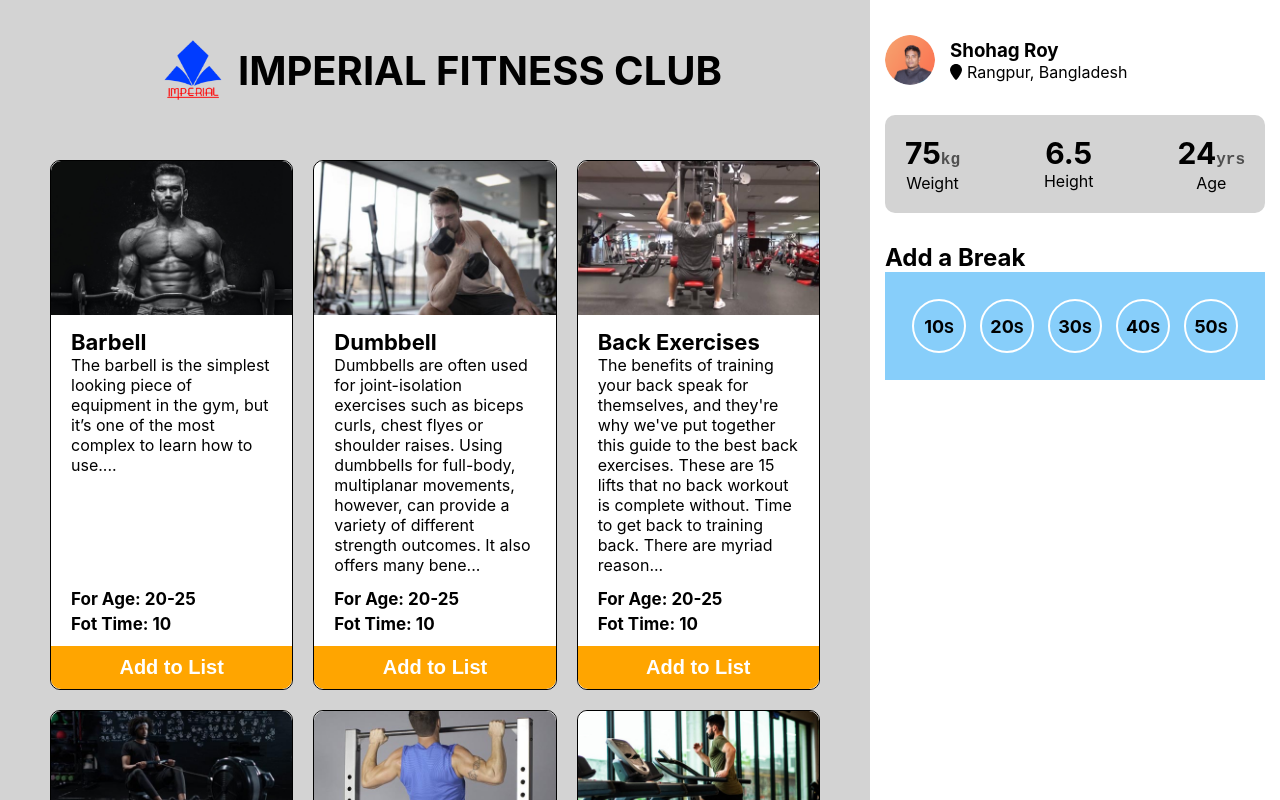
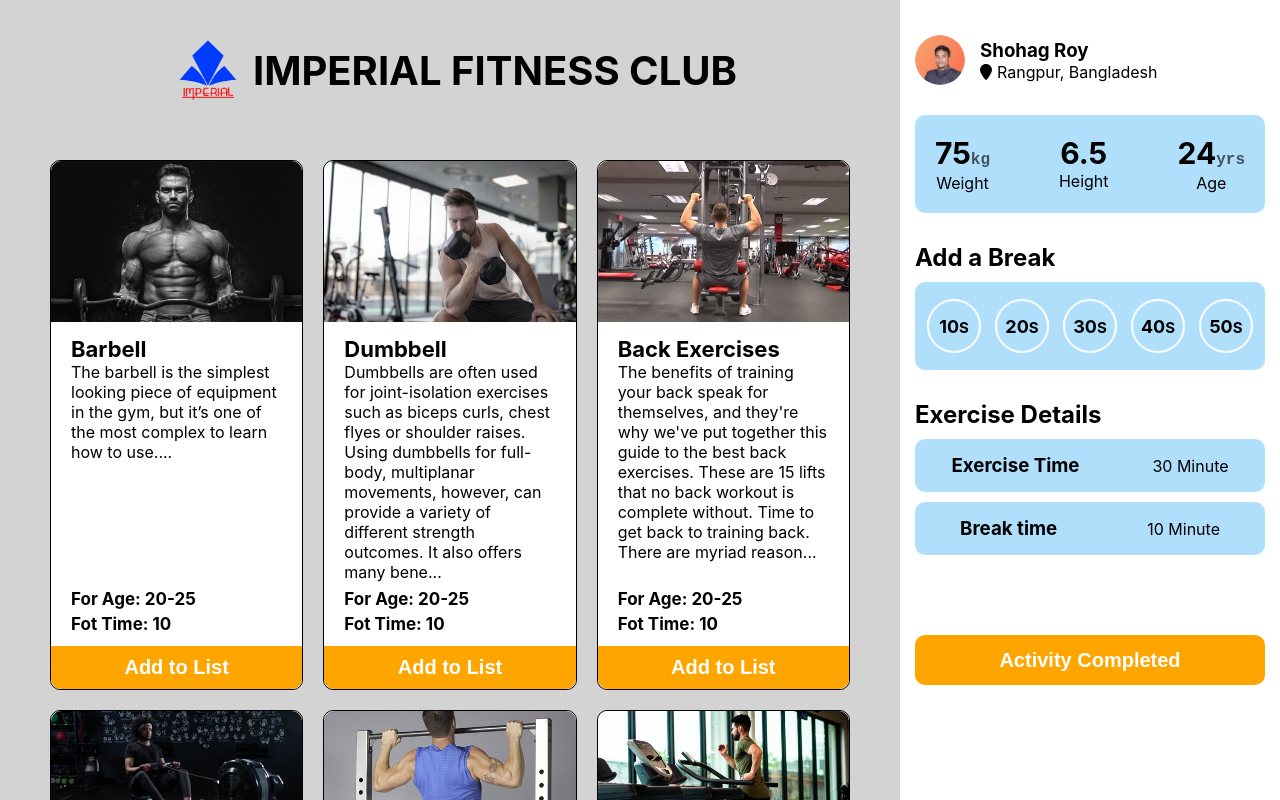
Before and after one commit to shohagroy/imperial-fitness-club, a React (Create React App) app: page / in a window 1280 px wide. Shown: the top 800 px of the page. Built offline with nearby package versions, Linux system fonts and the light colour scheme.

Commit message:
exercise detalis section added

```diff
--- a/src/components/AsideComponent/AsideComponent.css
+++ b/src/components/AsideComponent/AsideComponent.css
@@ -1,5 +1,7 @@
 
 
 .aside{
-    /* background-color: blue; */
+    height: 100vh;
+    position: sticky;
+    top: 0;
 }
--- a/src/components/AsideComponent/AsideComponent.js
+++ b/src/components/AsideComponent/AsideComponent.js
@@ -1,6 +1,7 @@
 import React from 'react';
 import './AsideComponent.css'
 import Break from './Break/Break';
+import Exercise from './Exercise/Exercise';
 import User from './User/User';
 
 
@@ -9,8 +10,7 @@ const AsideComponent = () => {
         <div className='aside'>
             <User/>
             <Break/>
-
-
+            <Exercise/>
         </div>
     );
 };
--- a/src/components/AsideComponent/Break/Break.css
+++ b/src/components/AsideComponent/Break/Break.css
@@ -6,13 +6,13 @@
 .break-button-container{
     display: flex;
     justify-content: space-around;
-    background-color: lightskyblue;
-    padding: 20px;
+    background-color: rgba(135, 206, 250, 0.653);
+    padding: 10px 5px;
+    border-radius: 10px;
+    margin-top: 10px;
 }
 
 .break-button-container button{
-    /* font-size: 18px; */
-    padding: 10px;
     margin: 5px;
     border-radius: 50% 52%;
 }
--- /dev/null
+++ b/src/components/AsideComponent/Exercise/Exercise.css
@@ -0,0 +1,29 @@
+
+.exercise-details-container{
+    padding: 15px;
+    position: sticky;
+}
+
+.exercise-container{
+    display: flex;
+    align-items: center;
+    justify-content: space-around;
+    background-color: rgba(135, 206, 250, 0.653);
+    padding: 15px 0;
+    margin: 10px 0;
+    border-radius: 10px;
+}
+
+
+.exercise-details-container button{
+    width: 100%;
+    margin-top: 70px;
+    height: 50px;
+    font-size: 20px;
+    border: none;
+    border-radius: 10px;
+    background-color: orange;
+    color: white;
+    font-weight: bold;
+    cursor: pointer;
+}
--- /dev/null
+++ b/src/components/AsideComponent/Exercise/Exercise.js
@@ -0,0 +1,24 @@
+import React from 'react';
+import './Exercise.css'
+
+const Exercise = () => {
+    return (
+        <div className='exercise-details-container'>
+            <h2>Exercise Details</h2>
+            <div className='exercise-container'>
+                <h3>Exercise Time</h3>
+                <p>30 Minute</p>
+
+            </div>
+            <div className='exercise-container'>
+                <h3>Break time</h3>
+                <p>10 Minute</p>
+            </div>
+
+            <button>Activity Completed</button>
+
+        </div>
+    );
+};
+
+export default Exercise;
--- a/src/components/AsideComponent/User/User.css
+++ b/src/components/AsideComponent/User/User.css
@@ -21,7 +21,7 @@
     justify-content: space-between;
     margin: 15px;
     padding: 20px;
-    background-color: lightgray;
+    background-color: rgba(135, 206, 250, 0.653);
     border-radius: 10px;
     text-align: center;
 }
```
